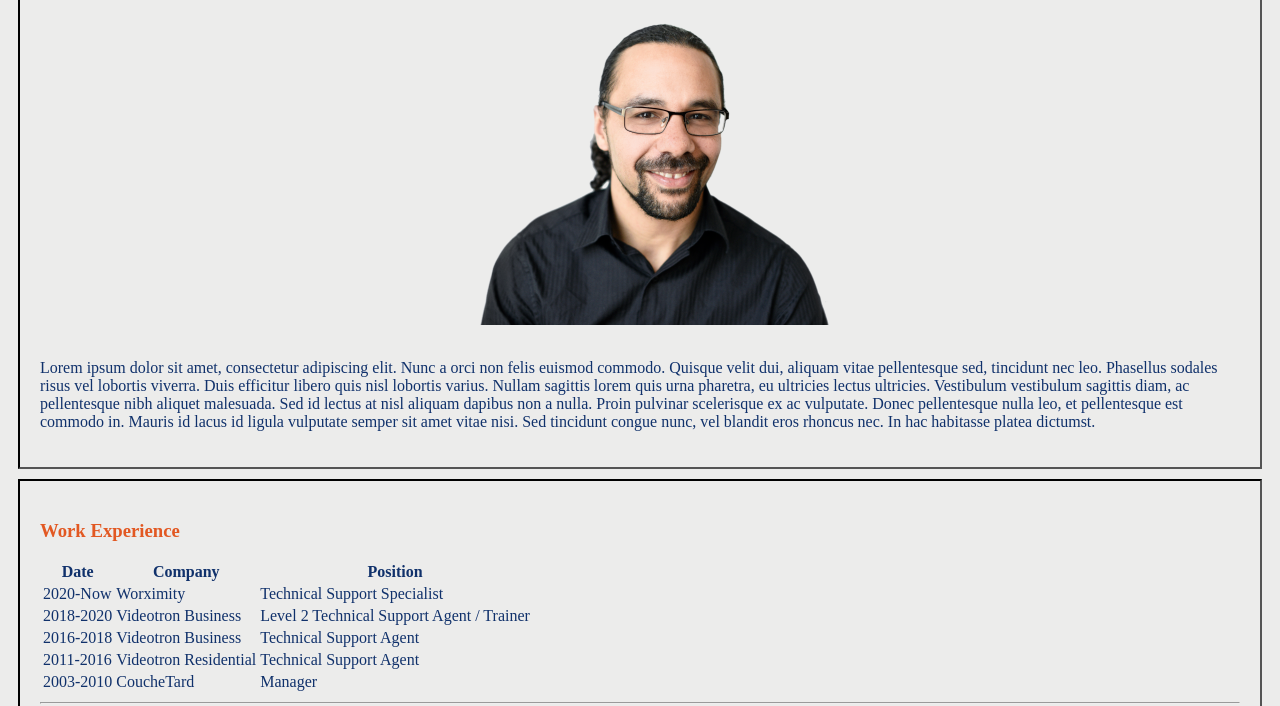
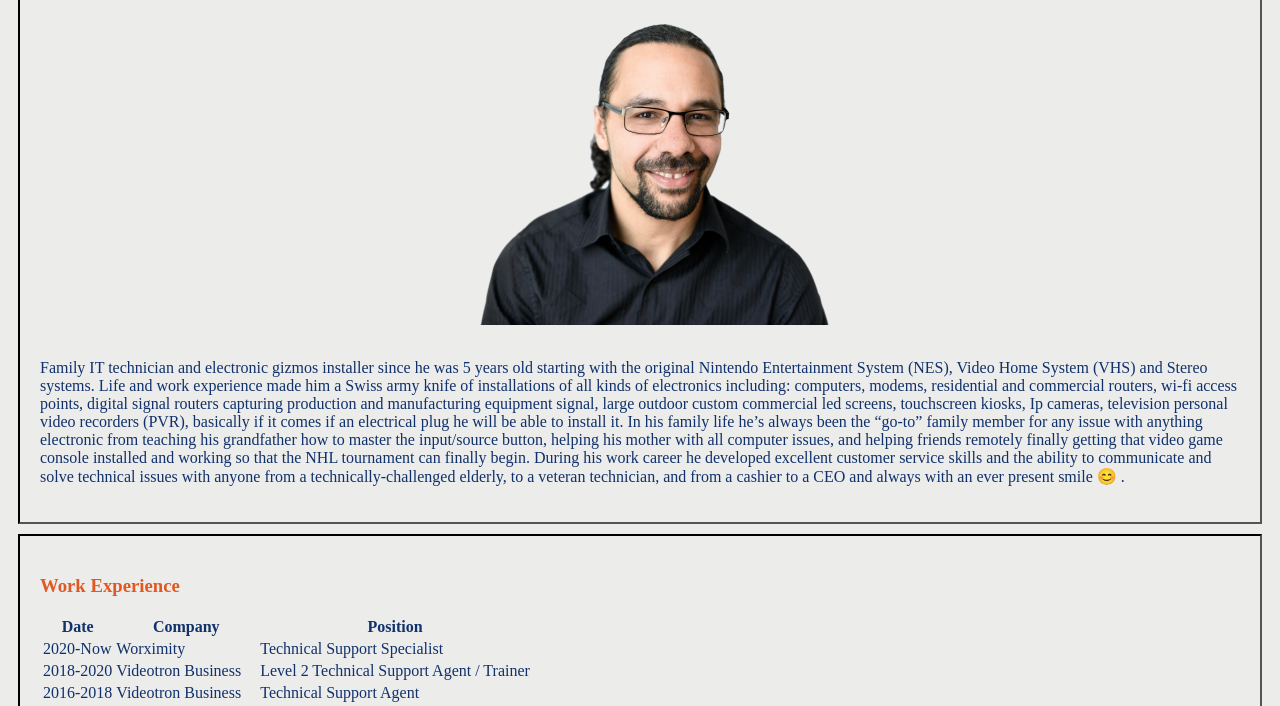
Before and after one commit to yannickgm/CV, a plain HTML site: page index.html in a window 1280 px wide. Shown: the part 119-825 px from the top of the page. Drawn offline with Linux system fonts and the light colour scheme.

Commit message:
Changed Intro paragraph

```diff
--- a/index.html
+++ b/index.html
@@ -14,7 +14,17 @@
     <h1>Yannick <span class="underline">Grenon-Mazile</span></h1>
     <img src="profile.png" alt="Yannick Grenon-Mazile">
     <br>
-    <p>Lorem ipsum dolor sit amet, consectetur adipiscing elit. Nunc a orci non felis euismod commodo. Quisque velit dui, aliquam vitae pellentesque sed, tincidunt nec leo. Phasellus sodales risus vel lobortis viverra. Duis efficitur libero quis nisl lobortis varius. Nullam sagittis lorem quis urna pharetra, eu ultricies lectus ultricies. Vestibulum vestibulum sagittis diam, ac pellentesque nibh aliquet malesuada. Sed id lectus at nisl aliquam dapibus non a nulla. Proin pulvinar scelerisque ex ac vulputate. Donec pellentesque nulla leo, et pellentesque est commodo in. Mauris id lacus id ligula vulputate semper sit amet vitae nisi. Sed tincidunt congue nunc, vel blandit eros rhoncus nec. In hac habitasse platea dictumst.
+    <p>Family IT technician and electronic gizmos installer since he was 5 years old starting with the original Nintendo
+    Entertainment System (NES), Video Home System (VHS) and Stereo systems. Life and work experience made him a Swiss army
+    knife of installations of all kinds of electronics including: computers, modems, residential and commercial routers,
+    wi-fi access points, digital signal routers capturing production and manufacturing equipment signal, large outdoor custom commercial led screens, touchscreen
+    kiosks, Ip cameras, television personal video recorders (PVR), basically if it comes if an electrical plug he will be able to
+    install it. In his family life he’s always been the “go-to” family member for any issue with anything electronic from
+    teaching his grandfather how to master the input/source button, helping his mother with all computer issues, and helping
+    friends remotely finally getting that video game console installed and working so that the NHL tournament can finally
+    begin. During his work career he developed excellent customer service skills and the ability to communicate and solve
+    technical issues with anyone from a technically-challenged elderly, to a veteran technician, and from a cashier to a CEO and always
+    with an ever present smile 😊 .
     </p>
   </div>
 
```
